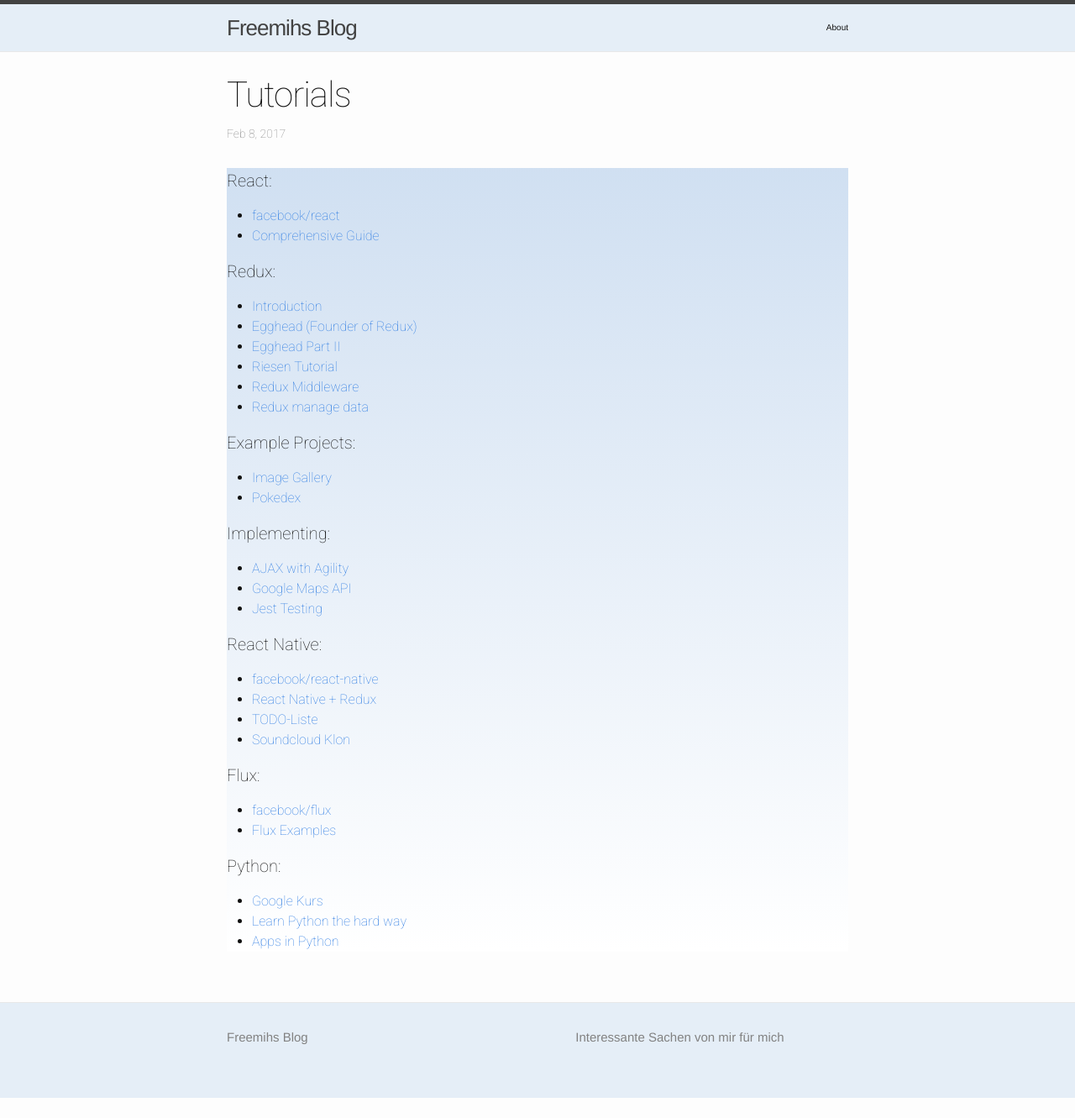
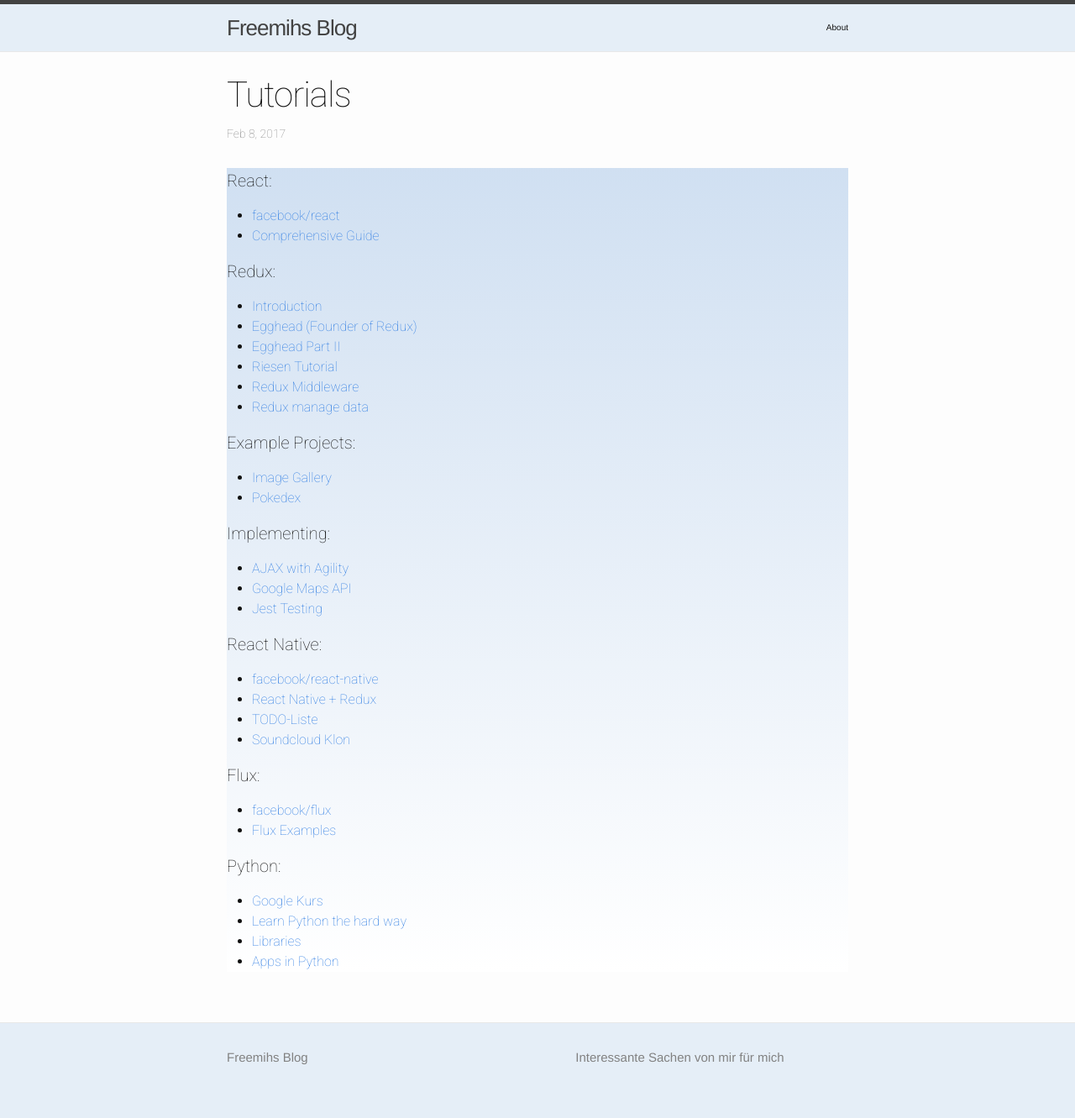
Before and after one commit to freemih/freemih.github.io, a Jekyll site: the page built from _posts/2017-02-08-Tutorials.markdown, in a window 1280 px wide. Shown: the whole page at 84% size. Built offline with Jekyll 4.4.1, drawn with Linux system fonts in a browser that asks for light colours; before the commit the page ends 1307 px from its top, so only the background shows below that.

Commit message:
Update 2017-02-08-Tutorials.markdown

```diff
--- a/_posts/2017-02-08-Tutorials.markdown
+++ b/_posts/2017-02-08-Tutorials.markdown
@@ -77,6 +77,7 @@ date:   2017-02-08 11:05:36 -0500
 <ul>
   <li><a href='https://developers.google.com/edu/python/'>Google Kurs</a></li>
   <li><a href='https://learnpythonthehardway.org/book/'>Learn Python the hard way</a></li>
+  <li><a href='https://learnpythonthehardway.org/book/next.html'>Libraries</a></li>
   <li><a href='https://de.udacity.com/course/developing-scalable-apps-in-python--ud858/'>Apps in Python</a></li>
 </ul>
 </div>
```
